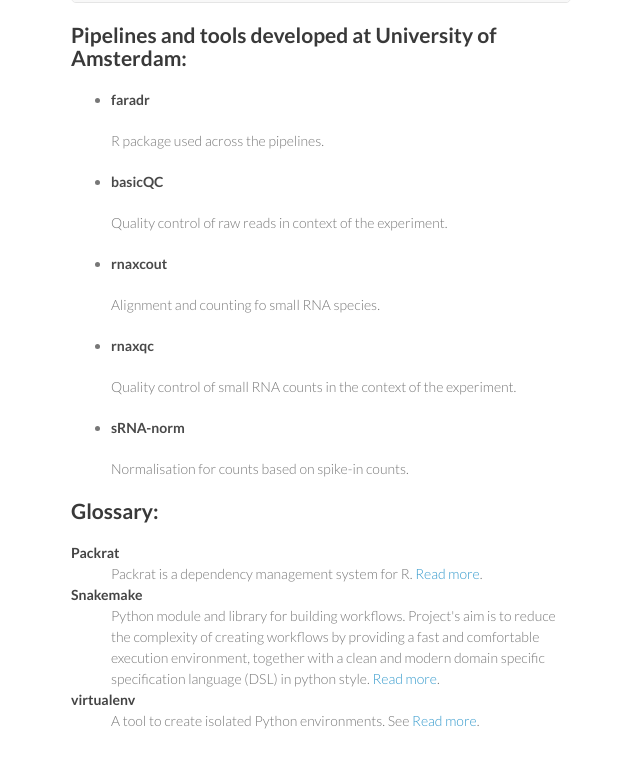
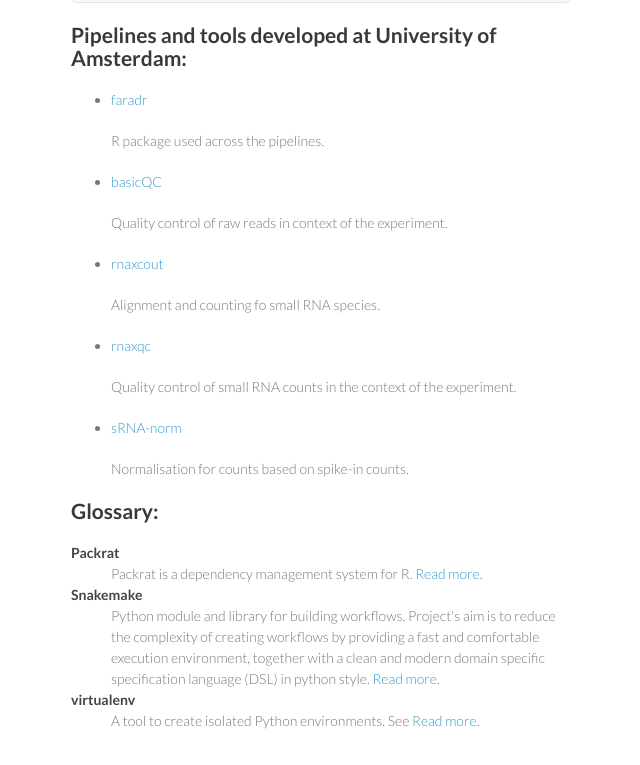
Before and after one commit to vlpb3/vlpb3.github.io, a plain HTML site: page index.html in a window 1280 px wide. Shown: the part 1157-1922 px from the top of the page, without its empty margins (499-1139 px from the left). Drawn offline with Linux system fonts and the light colour scheme.

Commit message:
Add links to repositories

```diff
--- a/index.html
+++ b/index.html
@@ -65,27 +65,27 @@ the system level R version (first one in the path) is used</li>
 <ul>
 <li>
 <h4 id="faradr">
-<a id="faradr" class="anchor" href="#faradr" aria-hidden="true"><span class="octicon octicon-link"></span></a>faradr</h4>
+<a id="faradr" class="anchor" href="#faradr" aria-hidden="true"><span class="octicon octicon-link"></span></a><a href="https://github.com/vlpb3/faradr">faradr</a></h4>
 <p>R package used across the pipelines.</p>
 </li>
 <li>
 <h4 id="basicqc">
-<a id="basicqc" class="anchor" href="#basicqc" aria-hidden="true"><span class="octicon octicon-link"></span></a>basicQC</h4>
+<a id="basicqc" class="anchor" href="#basicqc" aria-hidden="true"><span class="octicon octicon-link"></span></a><a href="https://github.com/vlpb3/basicQC">basicQC</a></h4>
 <p>Quality control of raw reads in context of the experiment.</p>
 </li>
 <li>
 <h4 id="rnaxcout">
-<a id="rnaxcout" class="anchor" href="#rnaxcout" aria-hidden="true"><span class="octicon octicon-link"></span></a>rnaxcout</h4>
+<a id="rnaxcout" class="anchor" href="#rnaxcout" aria-hidden="true"><span class="octicon octicon-link"></span></a><a href="https://github.com/vlpb3/rnaxcount">rnaxcout</a></h4>
 <p>Alignment and counting fo small RNA species.</p>
 </li>
 <li>
 <h4 id="rnaxqc">
-<a id="rnaxqc" class="anchor" href="#rnaxqc" aria-hidden="true"><span class="octicon octicon-link"></span></a>rnaxqc</h4>
+<a id="rnaxqc" class="anchor" href="#rnaxqc" aria-hidden="true"><span class="octicon octicon-link"></span></a><a href="https://github.com/vlpb3/rnaxqc">rnaxqc</a></h4>
 <p>Quality control of small RNA counts in the context of the experiment.</p>
 </li>
 <li>
 <h4 id="srna-norm">
-<a id="srna-norm" class="anchor" href="#srna-norm" aria-hidden="true"><span class="octicon octicon-link"></span></a>sRNA-norm</h4>
+<a id="srna-norm" class="anchor" href="#srna-norm" aria-hidden="true"><span class="octicon octicon-link"></span></a><a href="https://github.com/vlpb3/sRNA-norm">sRNA-norm</a></h4>
 <p>Normalisation for counts based on spike-in counts.</p>
 </li>
 </ul>
```
